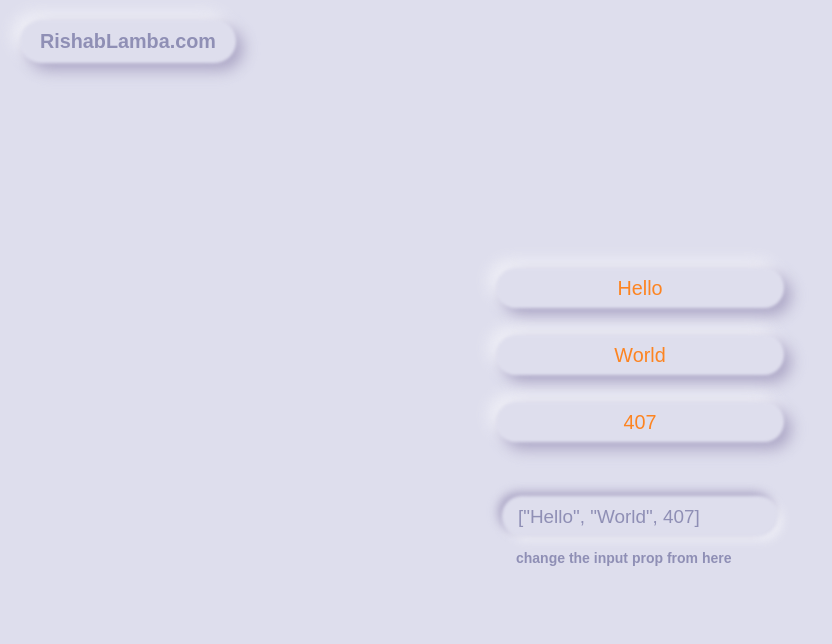
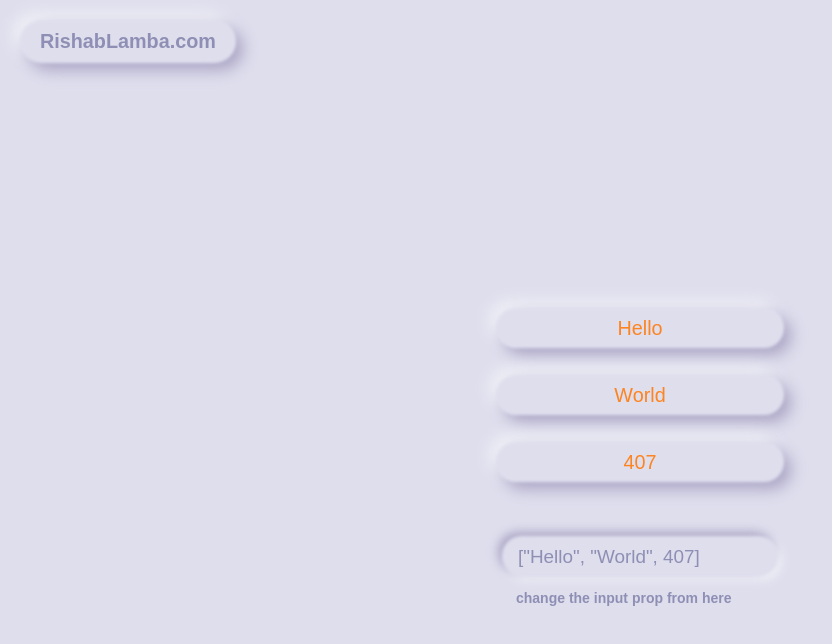
Before and after one commit to Rikki407/ramp-task, a React (Vite) app: page / in a window 1280 px wide. Shown: the top 644 px of the page, without its empty margins (0-832 px from the left). Built offline with nearby package versions, Linux system fonts and the light colour scheme.

Commit message:
css changes

```diff
--- a/src/App.jsx
+++ b/src/App.jsx
@@ -13,7 +13,7 @@ function App() {
                     RishabLamba.com
                 </a>
             </div>
-            <div>
+            <div style={{marginTop: 80}}>
                 <Ramp input={input} />
                 <div
                     className="neu-input-container"
```
